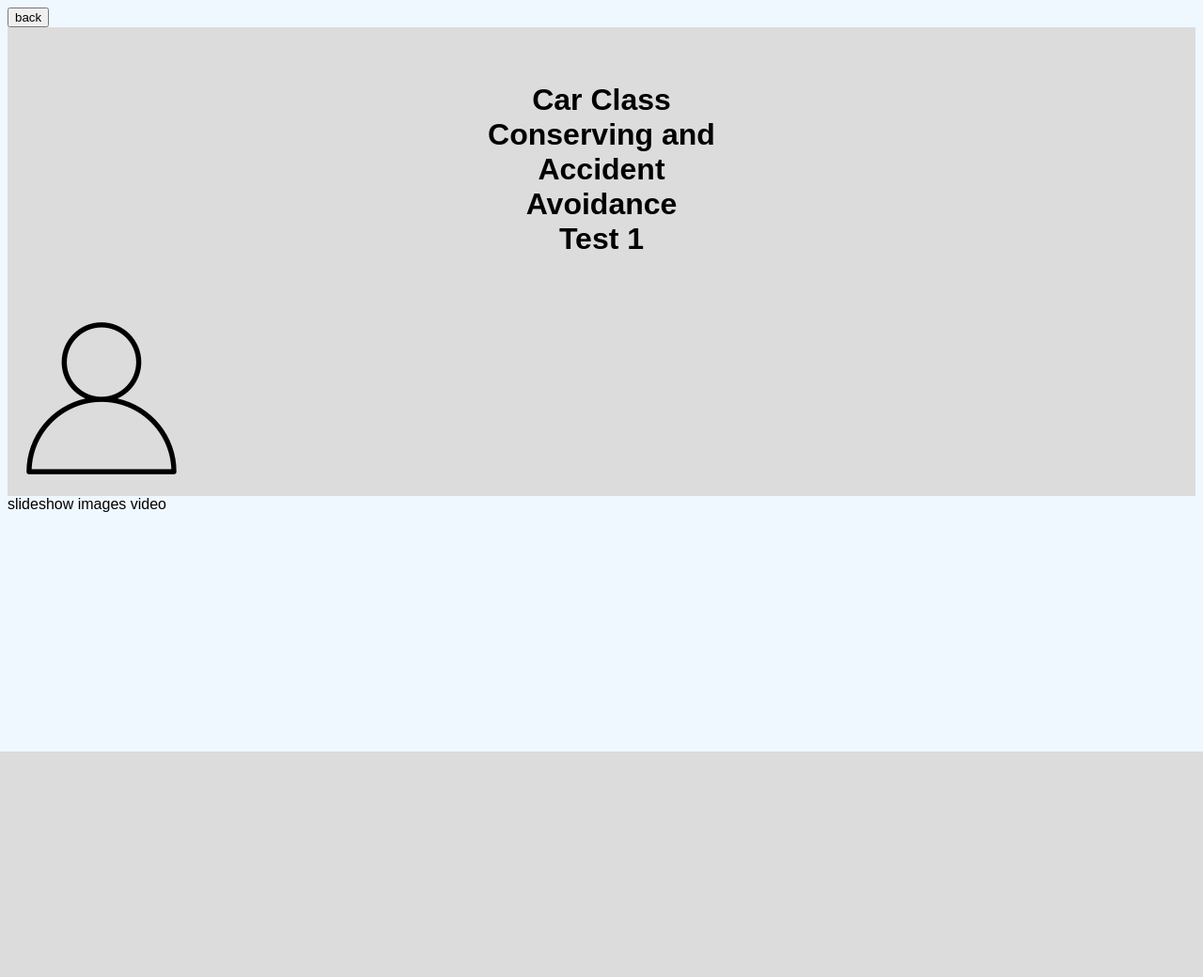
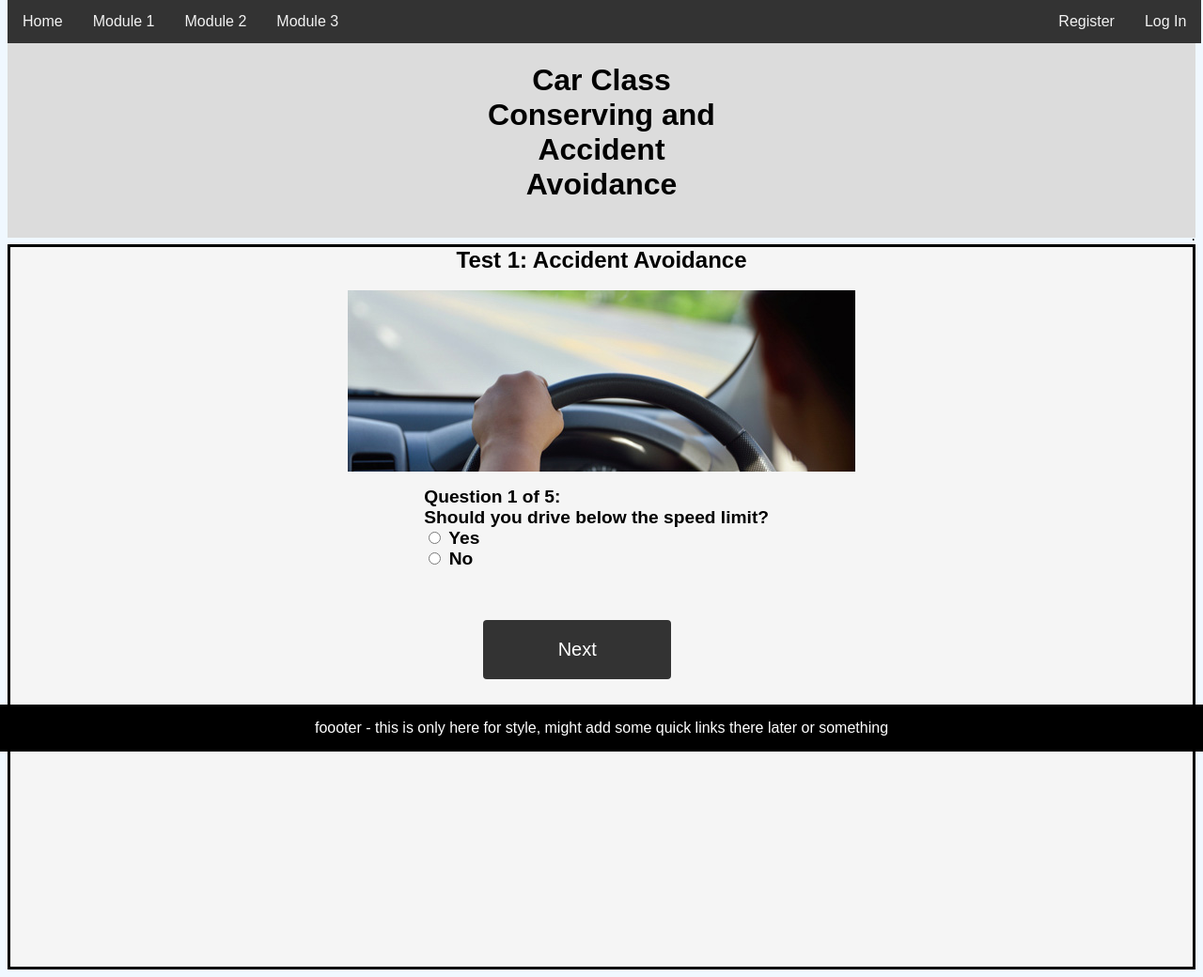
Before and after one commit to IsaacM69/CITS3043_Project, a Flask app: template templates/Test_1.html in a window 1280 px wide. Shown: the whole page at 94% size. Before the commit the page ends 800 px from the top, so only its background shows below. Run offline with Flask 2, Linux system fonts and the light colour scheme; the template is opened without the code that fills it, so the values that code supplies are empty.

Commit message:
test page improvements

```diff
--- a/templates/Test_1.html
+++ b/templates/Test_1.html
@@ -1,34 +1,90 @@
 <!DOCTYPE html>
 <html id=format_text>
 <meta charset="UTF-8" name="viewport" content="width=device-width, initial-scale=1.0">
-<link rel="stylesheet" href="style.css">
+<link rel="stylesheet" href="test_style.css">
 <script src="java.js"></script>
 
 
 
+<!-- navbar -->
+<div class="navbar">
+    <a href="Homepage.html">Home</a>
+    <a href="Homepage.html">Module 1</a>
+    <a href="Homepage.html">Module 2</a>
+    <a href="Homepage.html">Module 3</a>
+
+    <a href="Login.html" style="float: right;">Log In</a>
+    <a href="Login.html" style="float: right;">Register</a>
+
+</div>
+
 
 <!-- HEADER, probably gonna be on every page -->
-<button onclick="window.location.href='Homepage.html';"> back</button>
 <div class="bigHead">
     <h1>  Car Class Conserving and Accident Avoidance
         <br/>
-         Test 1
     </h1>
 
-    <div class=logo_container>
-        <a href="Login.html">
-            <img src=img/account_icon.png  class=logo_img>
-        </a>
-    </div>
+
+</div>
+
+<br>
+<body>
+<div class="yup">
+.
+<br/>
 </div>
 
 
-<!-- Main shit -->
+<div class="main">
+    <div class="t_head">
+        Test 1: Accident Avoidance
+    </div>
 
-    slideshow
-    images
-    video
+    <br>
+    <div class="title_image">
+        <img src="img/inside1.jpg" alt="inside car image">
 
-<div class="module_body">
+    </div>
 
+    <div class="test_space">
+        <div class="question_number">
+            Question 1 of 5:
+        </div>
+        <div class="question">
+            Should you drive below the speed limit?
+        </div>
+
+        <div class="answers">
+
+            <input type="radio">
+            Yes
+            <br>
+            <input type="radio">
+            No
+
+        </div>
+
+
+    </div>
+    <br>
+    <br>
+    <br>
+
+
+    <button class="button", onclick="window.location='Test_1.html';" >
+        <span>Next</span>
+    </button>
+
+    <br><br><br><br><br><br><br><br><br><br><br><br><br><br><br><br><br><br>
 </div>
+</body>
+
+<!-- Footer -->
+<div class="footer">
+    <p>
+        foooter  - this is only here for style, might add some quick links there later or something
+    </p>
+</div>
+
+</html>
--- /dev/null
+++ b/templates/test_style.css
@@ -0,0 +1,196 @@
+#format_text
+{
+    font-family: Arial, Helvetica, sans-serif;
+    background-color: aliceblue;
+}
+
+
+
+/* NAVBAR */
+.navbar
+{
+    overflow: hidden;
+    background-color: #333;
+    position: fixed;
+    width: 99.25%;
+    top: 0;
+}
+
+.navbar a
+{
+    float: left;
+    display: block;
+    color: #f2f2f2;
+    text-align: center;
+    padding: 14px 16px;
+    text-decoration: none;
+}
+
+.navbar a:hover
+{
+    background: gainsboro;
+    color: black;
+}
+
+/* HEADERR vvv */
+
+h1{
+
+    float: left;
+    text-align: center;
+    padding-left: 40%;
+    padding-right: 40%;
+    padding-top: 3%;
+    padding-bottom: 3%;
+    margin-bottom: -.9%;
+    background-color: gainsboro;
+}
+
+.bigHead
+{
+    background-color: gainsboro;
+    margin-right: 0;
+
+
+}
+.logo_img
+{
+    background-color: white;
+    display: block;
+    border-radius: 50%;
+    border-style: solid;
+    border-color: black;
+    border-width: 2px;
+    width: 5%;
+    height: 5%;
+}
+
+.logo_container
+{
+    margin-top: 1.2%;
+    margin-left: 94%;
+    position: absolute;
+    width: 100%;
+}
+
+/* HEADER ^^^^ */
+
+/* BODY */
+
+
+.yup
+{
+    text-align: right;
+
+}
+
+
+.main
+{
+    background-color: whitesmoke;
+    border-style: solid;
+    border-color: black;
+}
+
+.t_head
+{
+    text-align: center;
+    font-size: x-large;
+    font-weight: bold;
+}
+
+
+.title_image
+{
+    text-align: center;
+    height: max-content;
+     width: auto;
+}
+
+.test_space
+{
+    margin-top: 1%;
+    margin-left: 35%;
+    margin-right: 35%;
+    /* background-color: black; */
+    text-align: left;
+}
+
+.question_number
+{
+    font-weight: bold;
+    font-size: larger;
+}
+
+.question
+{
+    font-weight: bold;
+    font-size: larger;
+}
+
+.answers
+{
+    font-weight: bold;
+    font-size: larger;
+}
+
+
+/* next button */
+.button
+{
+    display: inline-block;
+    border-radius: 4px;
+    background-color: #333;
+    border: none;
+    color: #FFFFFF;
+    text-align: center;
+    font-size: 20px;
+    padding: 20px;
+    width: 200px;
+    transition: all 0.5s;
+    cursor: pointer;
+    margin-right: 40%;
+    margin-left: 40%;
+    text-decoration: none;
+
+ }
+
+.button span
+{
+    cursor: pointer;
+    display: inline-block;
+    position: relative;
+    transition: 0.5s;
+}
+
+  .button span:after
+  {
+    content: '\00bb';
+    position: absolute;
+    opacity: 0;
+    top: 0;
+    right: -20px;
+    transition: 0.5s;
+  }
+
+  .button:hover span {
+    padding-right: 25px;
+  }
+
+  .button:hover span:after
+  {
+    opacity: 1;
+    right: 0;
+  }
+/* Footer */
+
+.footer
+{
+  position: fixed;
+  left: 0;
+  bottom: 0;
+  width: 100%;
+  background-color: black;
+  color: white;
+  text-align: center;
+}
```
